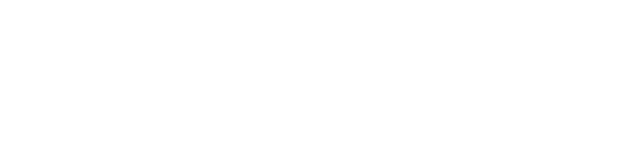
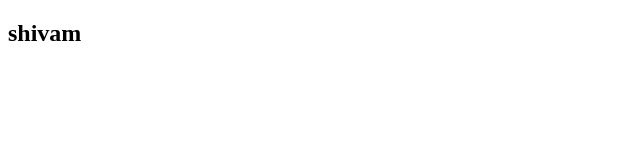
Before and after one commit to avisarkate/html-css-projects, a plain HTML site: page projects/index.html in a window 1280 px wide. Shown: the whole page, without its empty margins (0-640 px from the left). Drawn offline with Linux system fonts and the light colour scheme.

Commit message:
commitnng

```diff
--- a/projects/index.html
+++ b/projects/index.html
@@ -7,6 +7,7 @@
   <meta name="viewport" content="width=device-width, initial-scale=1.0">
   <title>github class</title>
 </head>
+<h2>shivam</h2>
 
 <body>
 
```
